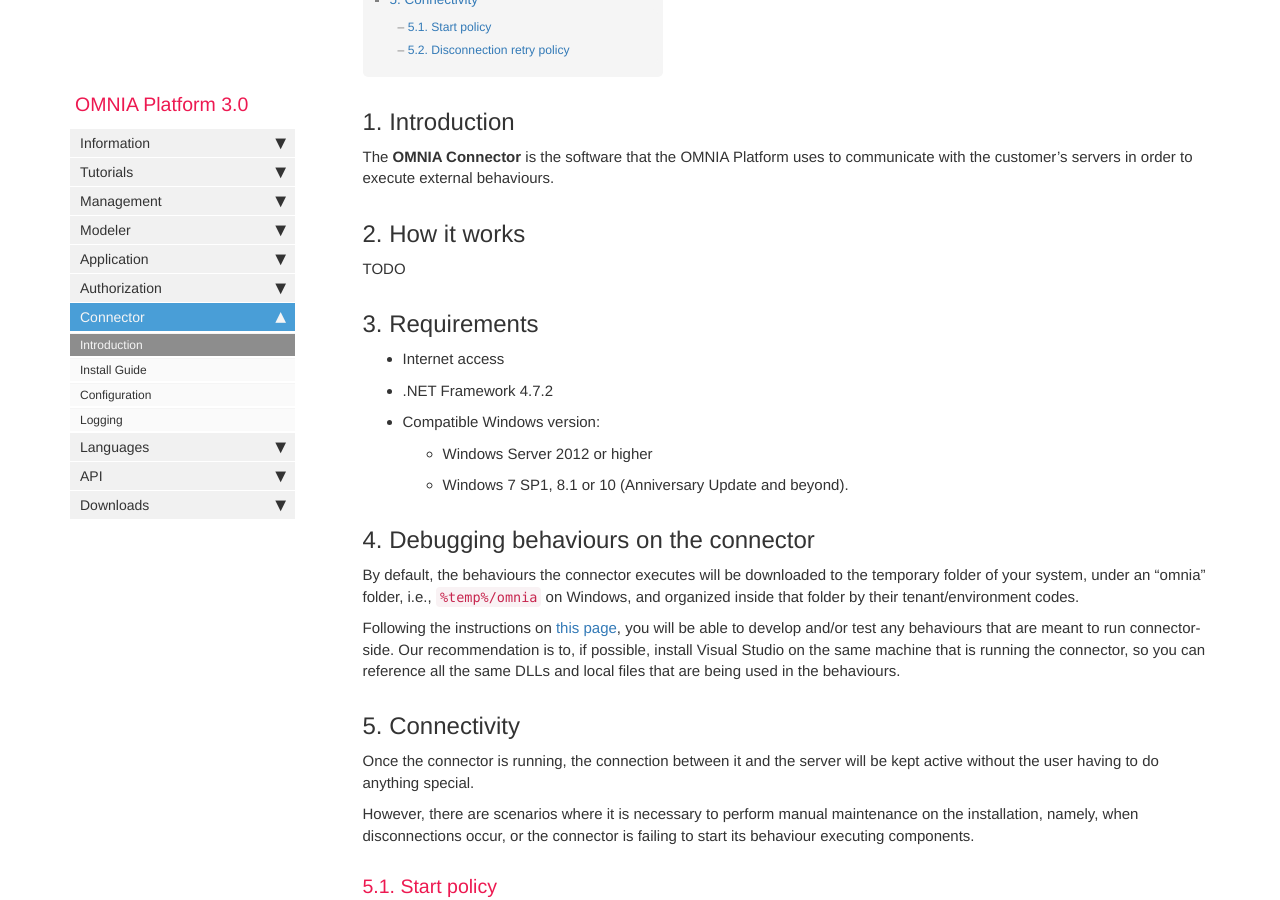
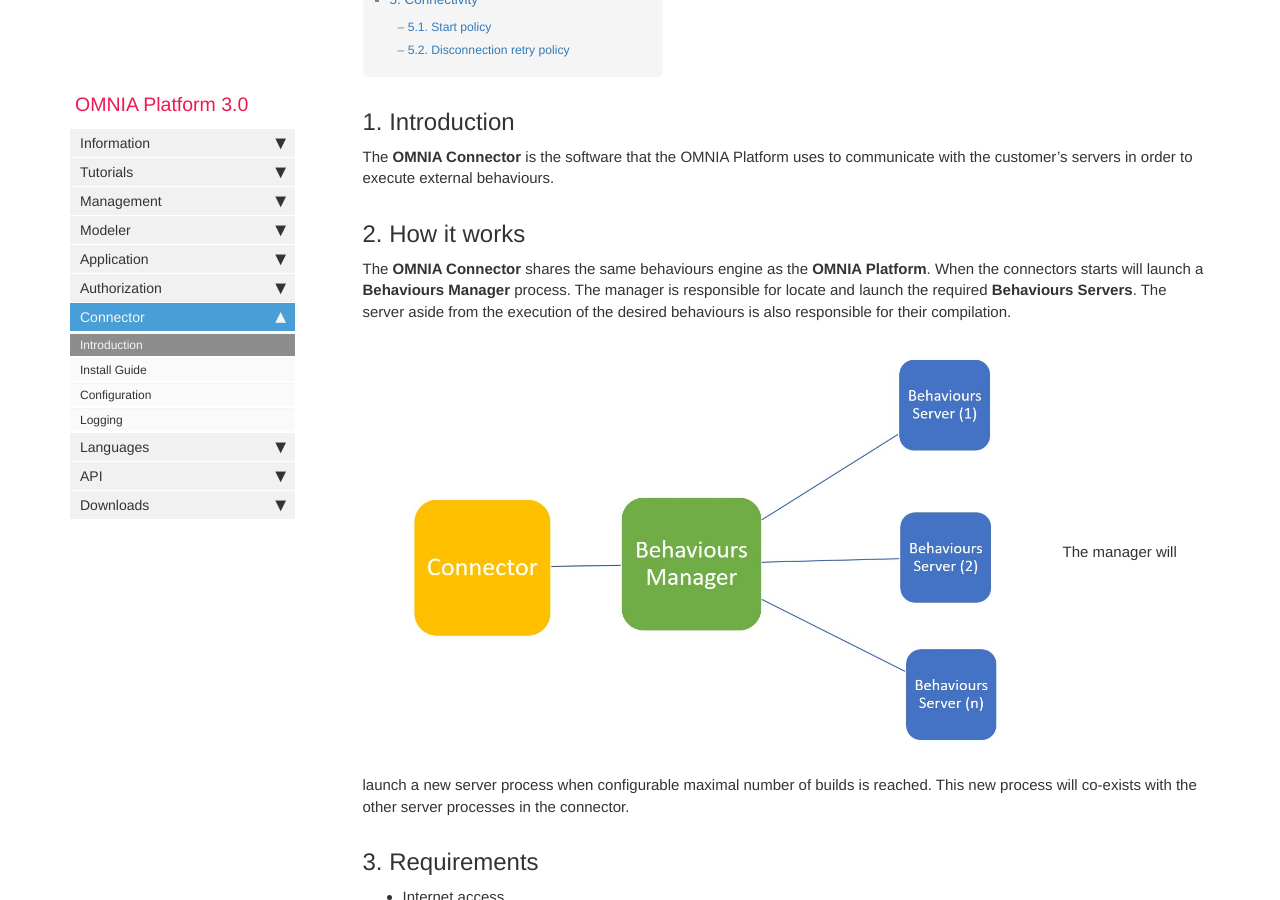
Before and after one commit to daniel8lopes/omnia3, a Jekyll site: the page built from docs/pages/omnia3/Connector/omnia3_connector_introduction.md, in a window 1280 px wide and 900 px high, scrolled down 347 px. Built offline with Jekyll 4.4.1, drawn with Linux system fonts in a browser that asks for light colours; nearby versions of some CDN libraries; comment, search, counter and statistics services are not loaded.

Commit message:
Added connector arch

```diff
--- a/docs/pages/omnia3/Connector/omnia3_connector_introduction.md
+++ b/docs/pages/omnia3/Connector/omnia3_connector_introduction.md
@@ -13,7 +13,9 @@ folder: omnia3
 The **OMNIA Connector** is the software that the OMNIA Platform uses to communicate with the customer's servers in order to execute external behaviours.
 
 ## 2. How it works
-TODO
+The **OMNIA Connector** shares the same behaviours engine as the **OMNIA Platform**. When the connectors starts will launch a **Behaviours Manager** process. The manager is responsible for locate and launch the required **Behaviours Servers**. The server aside from the execution of the desired behaviours is also responsible for their compilation.
+
+![Connector architecture](images\connector_arch.jpg)The manager will launch a new server process when configurable maximal number of builds is reached. This new process will co-exists with the other server processes in the connector.
 
 ## 3. Requirements
 
```
Also changed, not shown: docs/images/connector_arch.jpg (added).
